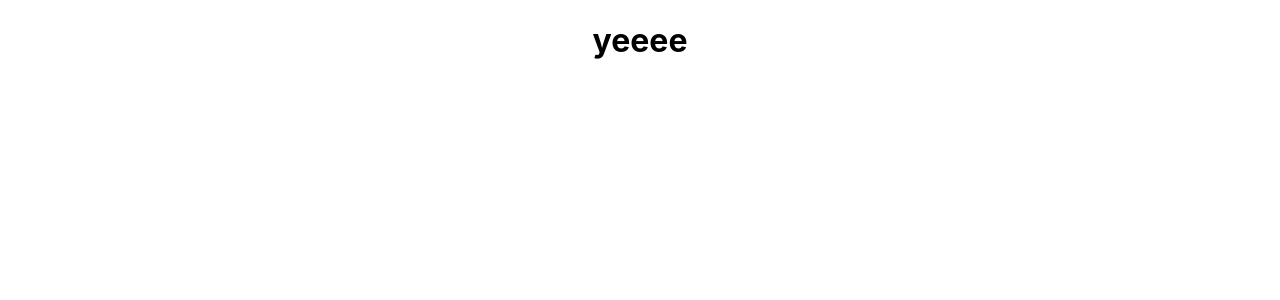
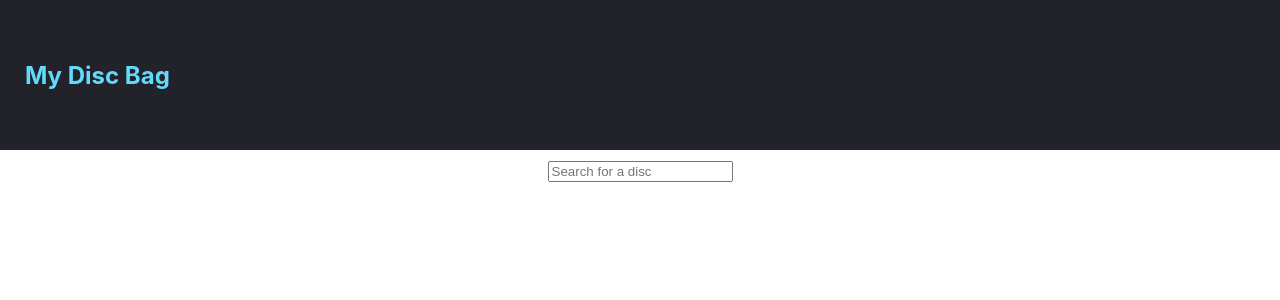
Before and after one commit to abattalov/react-disc-bag, a React (Create React App) app: page / in a window 1280 px wide. Shown: the top 300 px of the page. Built offline with nearby package versions, Linux system fonts and the light colour scheme.

Commit message:
added navbar and a searchbar with some minimal styling

```diff
--- a/src/App.css
+++ b/src/App.css
@@ -2,37 +2,18 @@
   text-align: center;
 }
 
-.App-logo {
-  height: 40vmin;
-  pointer-events: none;
+nav {
+  display: flex;
+  align-items: center;
+  background-color: #21222A;
+  height: 90px;
+  padding: 30px 25px;
 }
 
-@media (prefers-reduced-motion: no-preference) {
-  .App-logo {
-    animation: App-logo-spin infinite 20s linear;
-  }
+.nav-title{
+  color: #61DAFB;
 }
 
-.App-header {
-  background-color: #282c34;
-  min-height: 100vh;
-  display: flex;
-  flex-direction: column;
-  align-items: center;
-  justify-content: center;
-  font-size: calc(10px + 2vmin);
-  color: white;
+.search-bar{
+  padding: 10px;
 }
-
-.App-link {
-  color: #61dafb;
-}
-
-@keyframes App-logo-spin {
-  from {
-    transform: rotate(0deg);
-  }
-  to {
-    transform: rotate(360deg);
-  }
-}
--- a/src/App.js
+++ b/src/App.js
@@ -1,11 +1,15 @@
 import React from 'react'
+import Navbar from './components/Navbar'
+import Interface from './components/Interface'
+
 
 import './App.css';
 
 function App() {
   return (
     <div className="App">
-      <h1>yeeee</h1>
+      <Navbar/>
+      <Interface/>
     </div>
   );
 }
--- /dev/null
+++ b/src/components/Interface.js
@@ -0,0 +1,11 @@
+import React from 'react'
+
+export default function Interface(){
+    return (
+        <div>
+            <div className='search-bar'>
+                <input placeholder='Search for a disc'/>
+            </div>
+        </div>
+    )
+}
--- /dev/null
+++ b/src/components/Navbar.js
@@ -0,0 +1,9 @@
+import React from 'react'
+
+export default function Navbar(){
+    return(
+        <nav>
+            <h1 className='nav-title'>My Disc Bag</h1>
+        </nav>
+    )
+}
```
